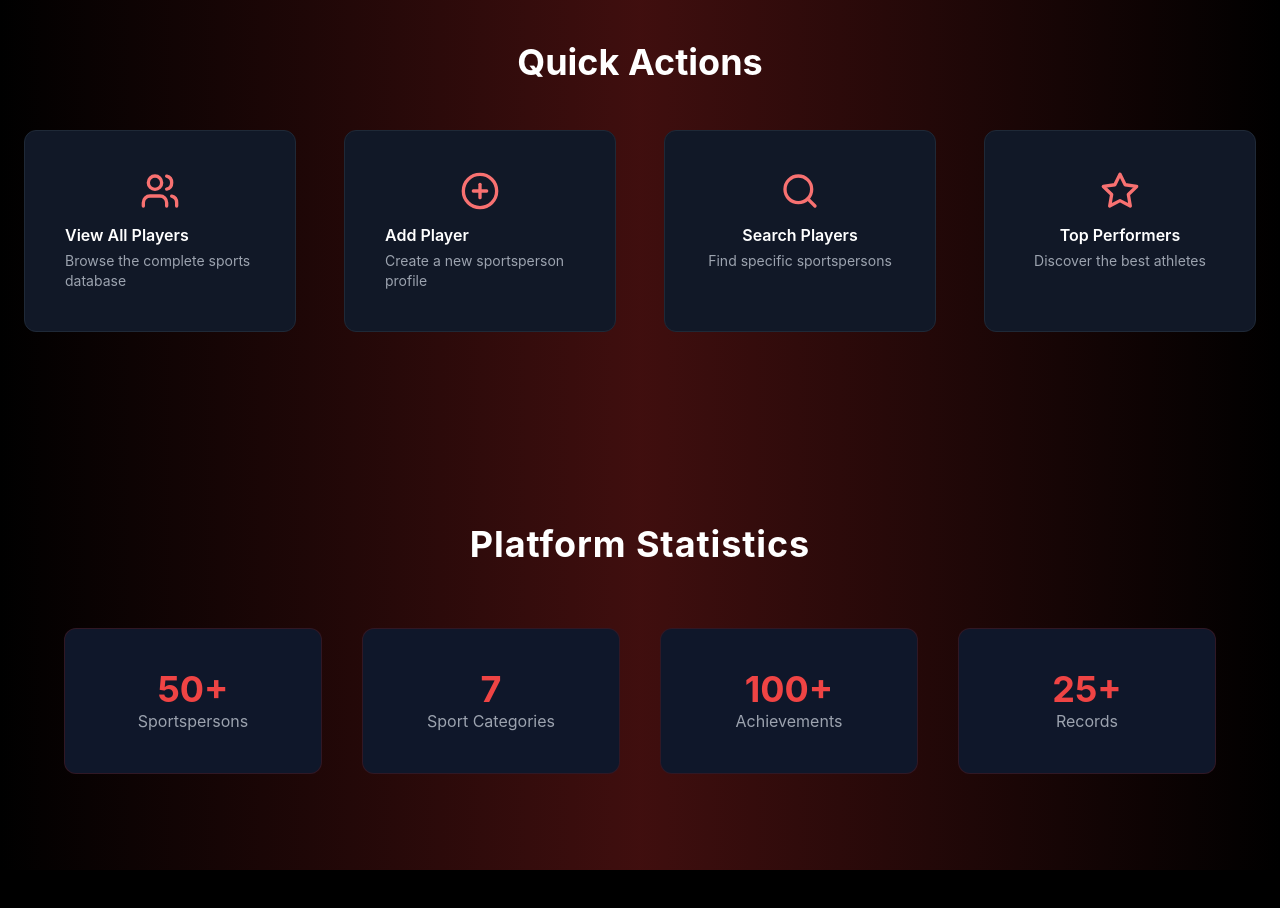
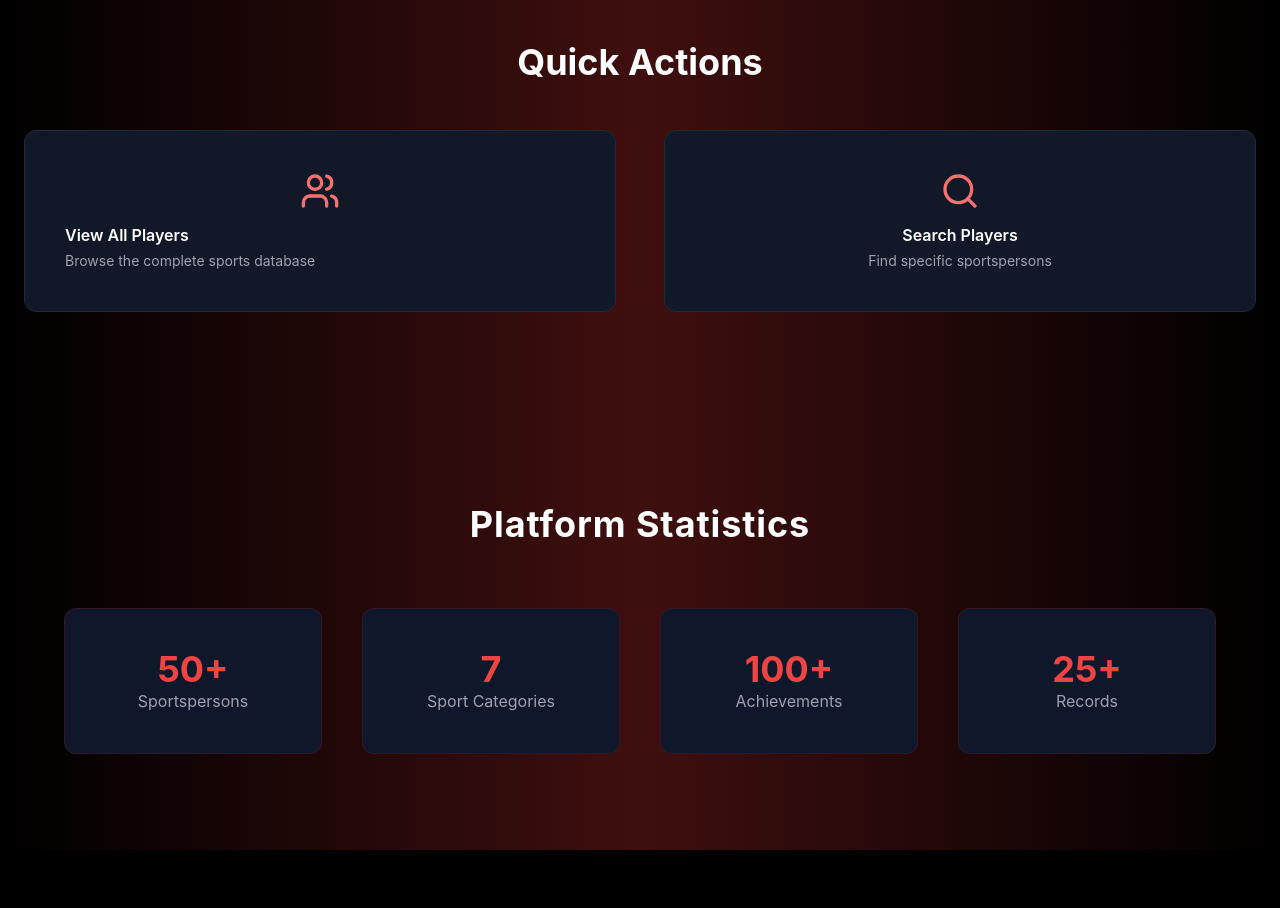
Before and after one commit to Ayushbangwal/Champion-Records, a React (Create React App) app in the folder frontend/: page / in a window 1280 px wide. Shown: the part 1480-2388 px from the top of the page. Built offline with nearby package versions, Linux system fonts and the light colour scheme; no server answers.

Commit message:
Remove Add sportsperson and Top Performer

```diff
--- a/frontend/src/pages/Home.js
+++ b/frontend/src/pages/Home.js
@@ -1,6 +1,6 @@
 import React from "react";
 import { Link } from "react-router-dom";
-import { Search, Trophy, Users, PlusCircle, TrendingUp, Star } from "lucide-react";
+import { Search, Trophy, Users, TrendingUp} from "lucide-react";
 import PopularSports from "../components/PopularSports";
 
 const Home = () => {
@@ -122,8 +122,7 @@
         <h2 className="text-4xl font-bold text-center mb-12">
           Quick Actions
         </h2>
-
-        <div className="grid md:grid-cols-2 lg:grid-cols-4 gap-10 lg:gap-12">
+          <div className="grid md:grid-cols-2 lg:grid-cols-2 gap-10 lg:gap-12">
 
           <Link
             to="/sportspersons"
@@ -137,32 +136,11 @@
           </Link>
 
 
-          <Link
-            to="/sportspersons/add"
-            className="bg-[#111827] rounded-xl p-10 border border-gray-800 hover:border-red-500 hover:bg-[#141c2f] transition"
-          >
-            <PlusCircle className="h-10 w-10 text-red-400 mx-auto mb-3" />
-            <h3 className="font-semibold mb-1">Add Player</h3>
-            <p className="text-sm text-gray-400">
-              Create a new sportsperson profile
-            </p>
-          </Link>
-
-
           <div className="bg-[#111827] border border-gray-800 p-10 rounded-xl text-center hover:border-red-500 hover:bg-[#141c2f] transition cursor-pointer">
             <Search className="h-10 w-10 text-red-400 mx-auto mb-3" />
             <h3 className="font-semibold mb-1">Search Players</h3>
             <p className="text-sm text-gray-400">
               Find specific sportspersons
-            </p>
-          </div>
-
-
-          <div className="bg-[#111827] border border-gray-800 p-10 rounded-xl text-center hover:border-red-500 hover:bg-[#141c2f] transition">
-            <Star className="h-10 w-10 text-red-400 mx-auto mb-3" />
-            <h3 className="font-semibold mb-1">Top Performers</h3>
-            <p className="text-sm text-gray-400">
-              Discover the best athletes
             </p>
           </div>
 
```
